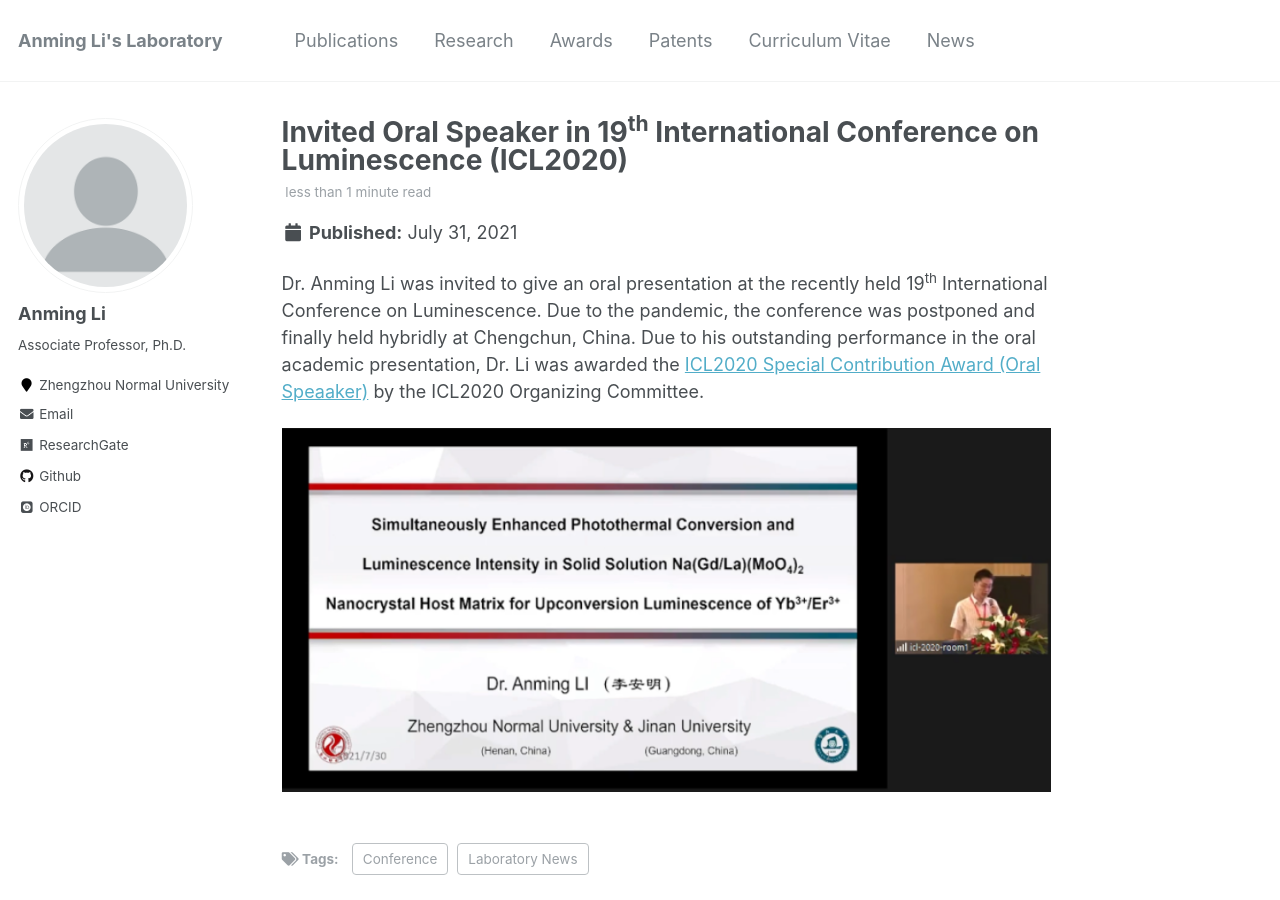
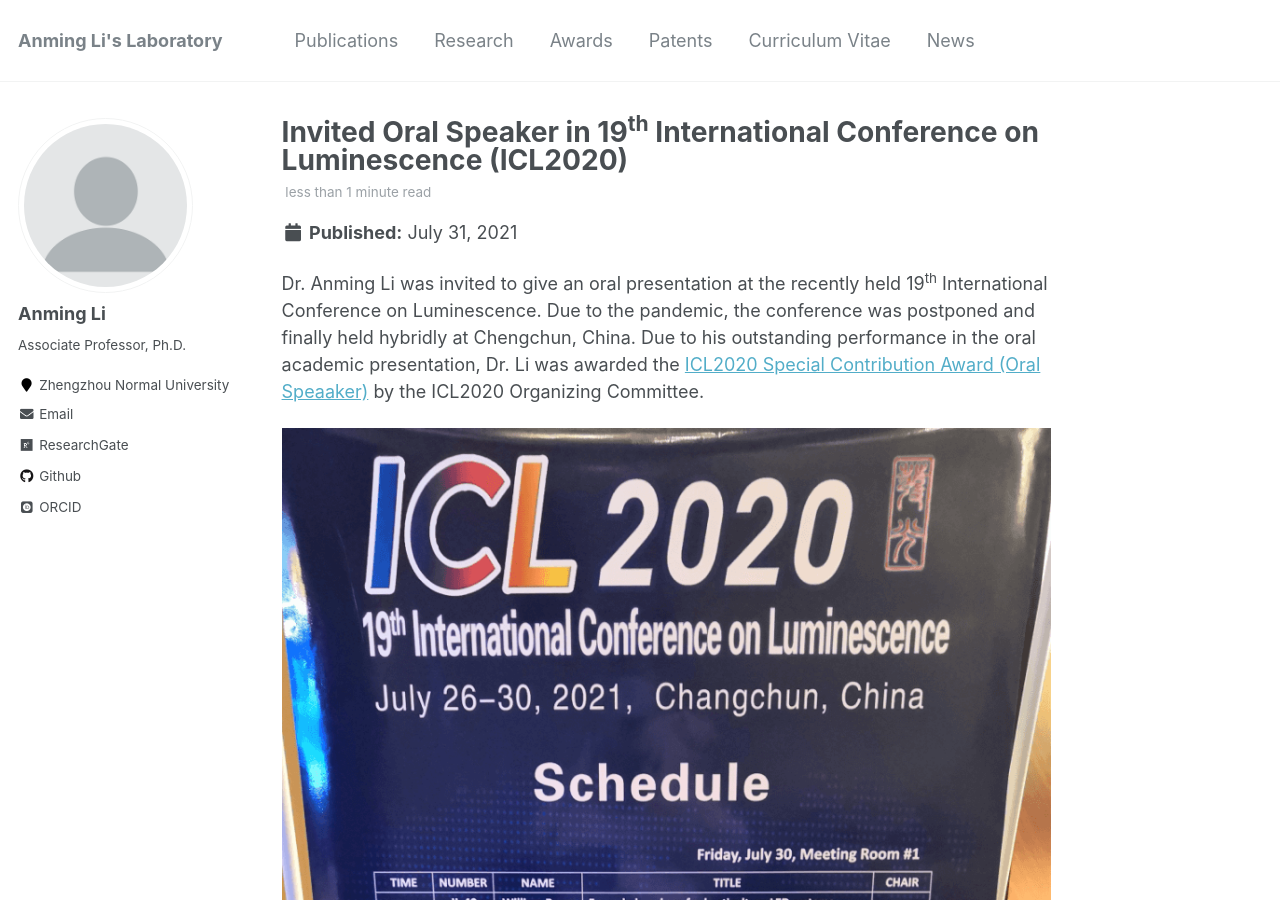
Before and after one commit to ucnclab/ucnclab.github.io, a Jekyll site: the page built from _posts/2021-07-31-blog-post-3.md, in a window 1280 px wide and 900 px high. Built offline with Jekyll 4.4.1, drawn with Linux system fonts in a browser that asks for light colours; some web fonts are replaced.

Commit message:
Add files via upload

```diff
--- a/_posts/2021-07-31-blog-post-3.md
+++ b/_posts/2021-07-31-blog-post-3.md
@@ -9,4 +9,6 @@ tags:
 
 Dr. Anming Li was invited to give an oral presentation at the recently held 19<sup>th</sup> International Conference on Luminescence. Due to the pandemic, the conference was postponed and finally held hybridly at Chengchun, China. Due to his outstanding performance in the oral academic presentation, Dr. Li was awarded the [ICL2020 Special Contribution Award (Oral Speaaker)](/awards/2021-award4) by the ICL2020 Organizing Committee.
 
+![ICL Poster](/images/iclposter.png)
+
 ![ICL2020talk](/images/icltalk.png)
```
